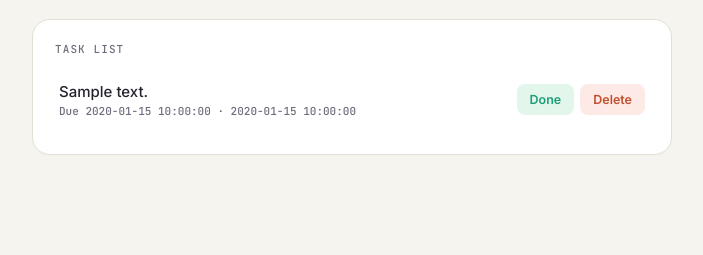
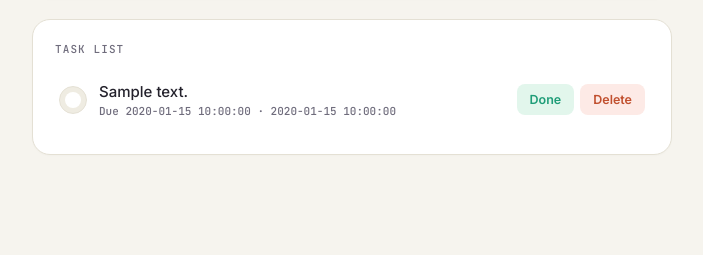
Before and after one commit to Biswajitpa/Daily-tracker, a Flask app: template templates/index.html in a window 1280 px wide. Shown: the part 894-1149 px from the top of the page, without its empty margins (288-991 px from the left). Run offline with Flask 3, Linux system fonts and the light colour scheme; the template is opened without the code that fills it: most values are stand-ins (such as "Sample title", 1, 10 or a date in 2020).

Commit message:
Update index.html

```diff
--- a/templates/index.html
+++ b/templates/index.html
@@ -215,6 +215,7 @@
     border-radius: 10px;
   }
   li:last-child { border-bottom: none; }
+  .task-left { display: flex; align-items: center; gap: 12px; min-width: 0; }
   .task-info { display: flex; flex-direction: column; min-width: 0; }
   .task-text {
     font-size: 15px;
@@ -249,6 +250,35 @@
   .btn-done.undo { background: #eeecf7; color: var(--ink-soft); }
   .btn-delete { background: #fdeae6; color: #c1502f; }
   .empty { color: var(--ink-soft); font-size: 14px; text-align: center; padding: 26px 0; }
+
+  /* --- per-task status pie --- */
+  .task-pie {
+    width: 28px;
+    height: 28px;
+    border-radius: 50%;
+    flex-shrink: 0;
+    background: conic-gradient(var(--amber) 0%, var(--paper-deep) 0%);
+    border: 1.5px solid var(--line);
+    position: relative;
+    transition: transform .3s ease;
+  }
+  .task-pie.done {
+    background: conic-gradient(var(--moss) 100%, transparent 0);
+    border-color: var(--moss);
+  }
+  .task-pie::after {
+    content: "";
+    position: absolute;
+    inset: 5px;
+    border-radius: 50%;
+    background: var(--card);
+  }
+  li.just-done .task-pie { animation: pie-pop .5s ease; }
+  @keyframes pie-pop {
+    0% { transform: scale(1); }
+    45% { transform: scale(1.3); }
+    100% { transform: scale(1); }
+  }
 
   /* --- celebration animation on a just-completed task --- */
   li.just-done {
@@ -423,9 +453,12 @@
         <ul>
           {% for task in tasks %}
             <li data-task-id="{{ task['id'] }}" {% if celebrate_id == task['id'] %}class="just-done"{% endif %}>
-              <div class="task-info">
-                <span class="task-text {% if task['done'] %}done{% endif %}">{{ task['text'] }}</span>
-                <span class="task-date">Due {{ task['due_date'] }}{% if task['due_time'] %} · {{ task['due_time'] }}{% endif %}</span>
+              <div class="task-left">
+                <div class="task-pie {% if task['done'] %}done{% endif %}" title="{% if task['done'] %}Done{% else %}Pending{% endif %}"></div>
+                <div class="task-info">
+                  <span class="task-text {% if task['done'] %}done{% endif %}">{{ task['text'] }}</span>
+                  <span class="task-date">Due {{ task['due_date'] }}{% if task['due_time'] %} · {{ task['due_time'] }}{% endif %}</span>
+                </div>
               </div>
               <div class="actions">
                 <form action="{{ url_for('mark_done', task_id=task['id']) }}" method="post">
```
